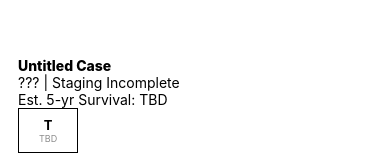
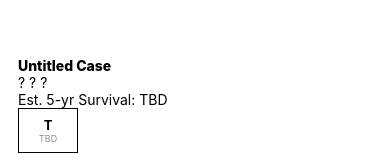
Before and after one commit to sirkevinwang/NOMA, a React Native app: screen / in a window 390 px wide. Shown: the part 111-271 px from the top of the page. Built offline with nearby package versions, Linux system fonts and the light colour scheme.

Commit message:
Updates the first part of stage in header

```diff
--- a/App.js
+++ b/App.js
@@ -42,7 +42,8 @@ export default function App() {
         caseName = {caseName}
         stage = {stage}
         caseStagingStatus = {caseStagingStatus}
-        fiveYearSurvival = {fiveYearSurvival}/>
+        fiveYearSurvival = {fiveYearSurvival}
+        TStage={TStage}/>
       <NavigationBar TStage={TStage}/>
       {/* Page */}
       <TPage
--- a/components/Header/CaseHeader.js
+++ b/components/Header/CaseHeader.js
@@ -3,25 +3,44 @@ import { View, Text } from 'react-native';
 import CaseTitle from './CaseTitle';
 import CaseStage from './CaseStage';
 import CaseFiveYearSurvivalRate from './CaseFiveYearSurvivalRate';
+import TDepth from '../../data/TDepth';
 
 const CaseHeader = (props) => {
 
-    const computeStage = (params) => {
+    const computeStage = () => {
+        let stage = ""
+        const STAGE_TO_ID = { "X": 1, "0": 2, "is": 3, "1": 4, "2": 5, "3": 6, "4": 7 }
+        // this is hard coded
+        if (props.TStage.depth != null) {
+            stage = "T" + props.TStage.depth
+            if (props.TStage.ulceration != null) {
+                if (props.TStage.ulceration === true) {
+                    stage += "b"
+                } else if (props.TStage.more_than_08mm && props.TStage.depth === "1") {
+                    stage += "b"
+                } else {
+                    stage += "a"
+                }
+            }
+        } else {
+            stage += "?"
+        }
+
+        return stage + " ? ?"
+    }
+
+    const computeClinicalStage = () => {
 
     }
 
-    const computeClinicalStage = (params) => {
-
-    }
-
-    const computeStagingStatus = (params) => {
+    const computeStagingStatus = () => {
 
     }
 
     return (
         <View>
             <CaseTitle caseName={props.caseName}/>
-            <CaseStage stage={props.stage} caseStatus={props.caseStagingStatus}/>
+            <CaseStage stage={computeStage()} caseStatus={props.caseStagingStatus}/>
             <CaseFiveYearSurvivalRate survivalRate={props.fiveYearSurvival}/>
         </View>
     )
--- a/components/Header/CaseStage.js
+++ b/components/Header/CaseStage.js
@@ -13,7 +13,8 @@ const CaseStage = (props) => {
     }
     return (
         <>
-        <Text>{computeStageString(props.stage)} | {props.caseStatus}</Text>
+        {/* <Text>{computeStageString(props.stage)} | {props.caseStatus}</Text> */}
+        <Text>{props.stage}</Text>
         </>
     );
 }
--- a/components/Navigation/NavigationBar.js
+++ b/components/Navigation/NavigationBar.js
@@ -12,11 +12,11 @@ const NavigationBar = (props) => {
             let TSubtitle = TDepth[STAGE_TO_ID[props.TStage.depth] - 1].short_hand
             if (props.TStage.ulceration != null) {
                 if (props.TStage.ulceration === true) {
-                    TSubtitle += "b"
+                    TTitle += "b"
                 } else if (props.TStage.more_than_08mm && props.TStage.depth === "1") {
-                    TSubtitle += "b"
+                    TTitle += "b"
                 } else {
-                    TSubtitle += "a"
+                    TTitle += "a"
                 }
             }
             return { title: TTitle, subtitle: TSubtitle }
```
